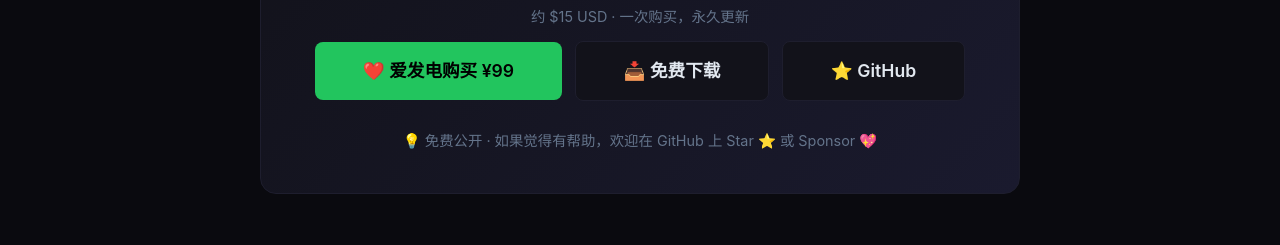
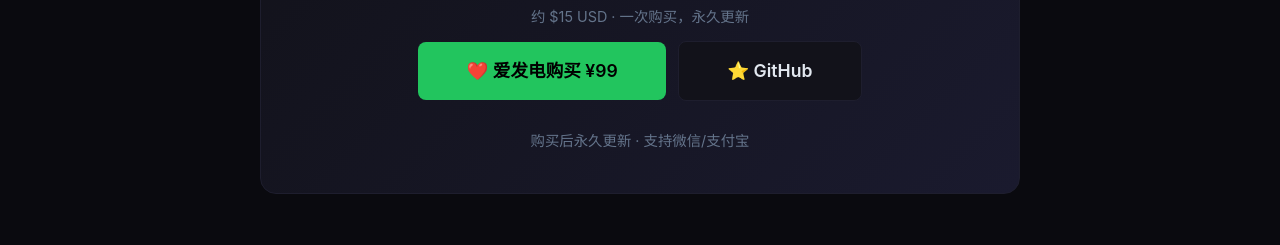
Before and after one commit to zhangjiayang6835-cyber/solidity-security-audit-practical, a website: page docs/index.html in a window 1280 px wide. Shown: the part 555-800 px from the top of the page. Drawn offline with Linux system fonts and the light colour scheme.

Commit message:
Remove free download, keep only paid option

```diff
--- a/docs/index.html
+++ b/docs/index.html
@@ -185,11 +185,10 @@
     <div class="price-sub">约 $15 USD · 一次购买，永久更新</div>
     <div>
         <a class="btn btn-primary" href="https://afdian.com/a/_6b83b" target="_blank">❤️ 爱发电购买 ¥99</a>
-        <a class="btn btn-secondary" href="https://github.com/zhangjiayang6835-cyber/solidity-security-audit-practical/releases/tag/v1.0" target="_blank">📥 免费下载</a>
         <a class="btn btn-secondary" href="https://github.com/zhangjiayang6835-cyber/solidity-security-audit-practical" target="_blank">⭐ GitHub</a>
     </div>
     <p style="margin-top:16px;color:var(--muted);font-size:0.9em;">
-        💡 免费公开 · 如果觉得有帮助，欢迎在 GitHub 上 Star ⭐ 或 Sponsor 💖
+    购买后永久更新 · 支持微信/支付宝
     </p>
 </section>
 
```
Also changed, not shown: README.md.
